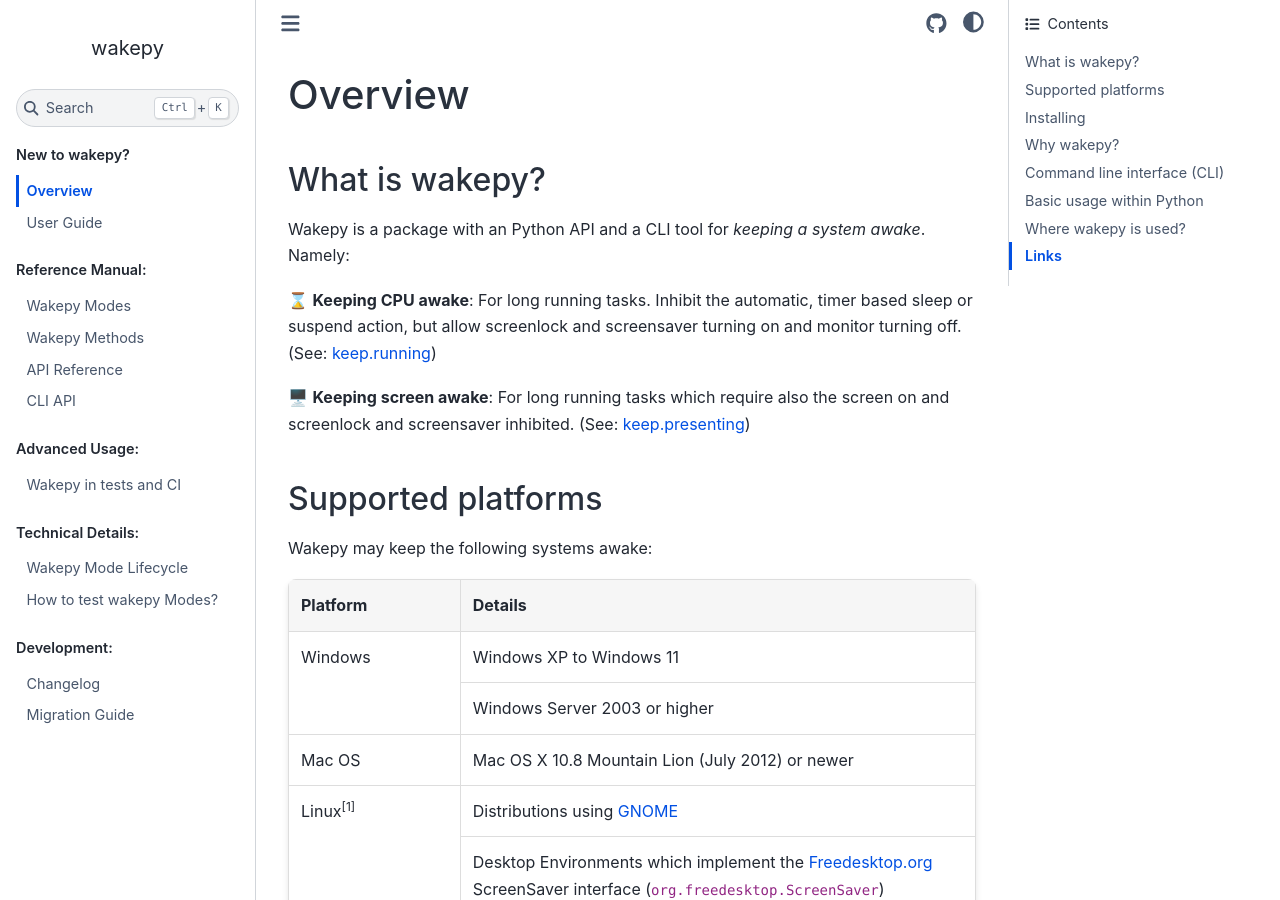
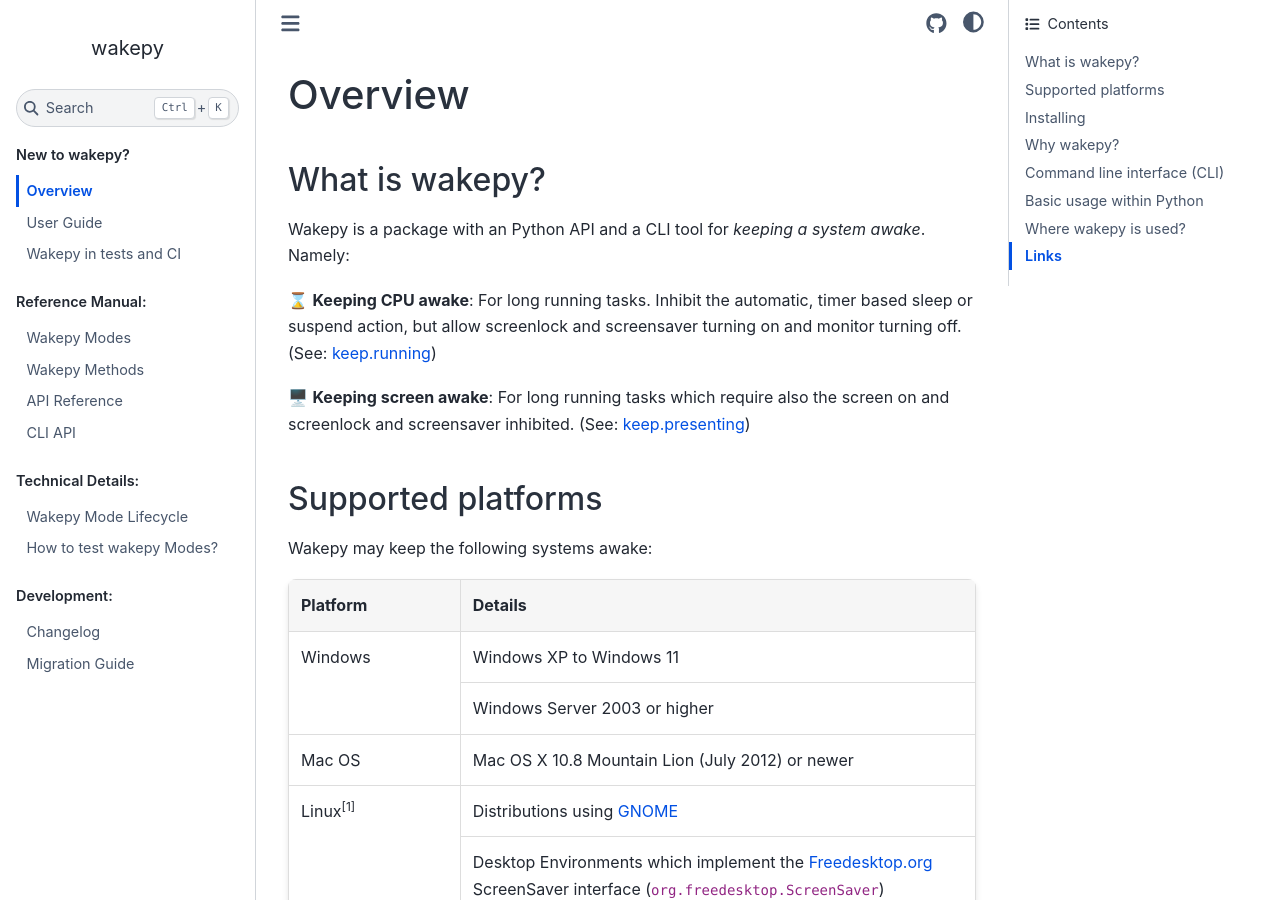
Before and after one commit to fohrloop/wakepy, a Sphinx documentation site: the page built from docs/source/index.md, in a window 1280 px wide and 900 px high. Built offline with Sphinx 7.4.7 and the Sphinx Book theme 1.1.4, drawn with Linux system fonts in a browser that asks for light colours; the version number could not be read and is left out.

````diff
--- a/docs/source/index.md
+++ b/docs/source/index.md
@@ -162,17 +163,6 @@ modes
 methods-reference
 api-reference
 cli-api
-```
-
-
-```{toctree}
-:hidden:
-:caption: 'Advanced Usage:'
-:maxdepth: 2
-:numbered: -1
-:titlesonly:
-
-tests-and-ci
 ```
 
 
````
Also changed, not shown: other parts of docs/source/index.md (+1 -0 lines).
